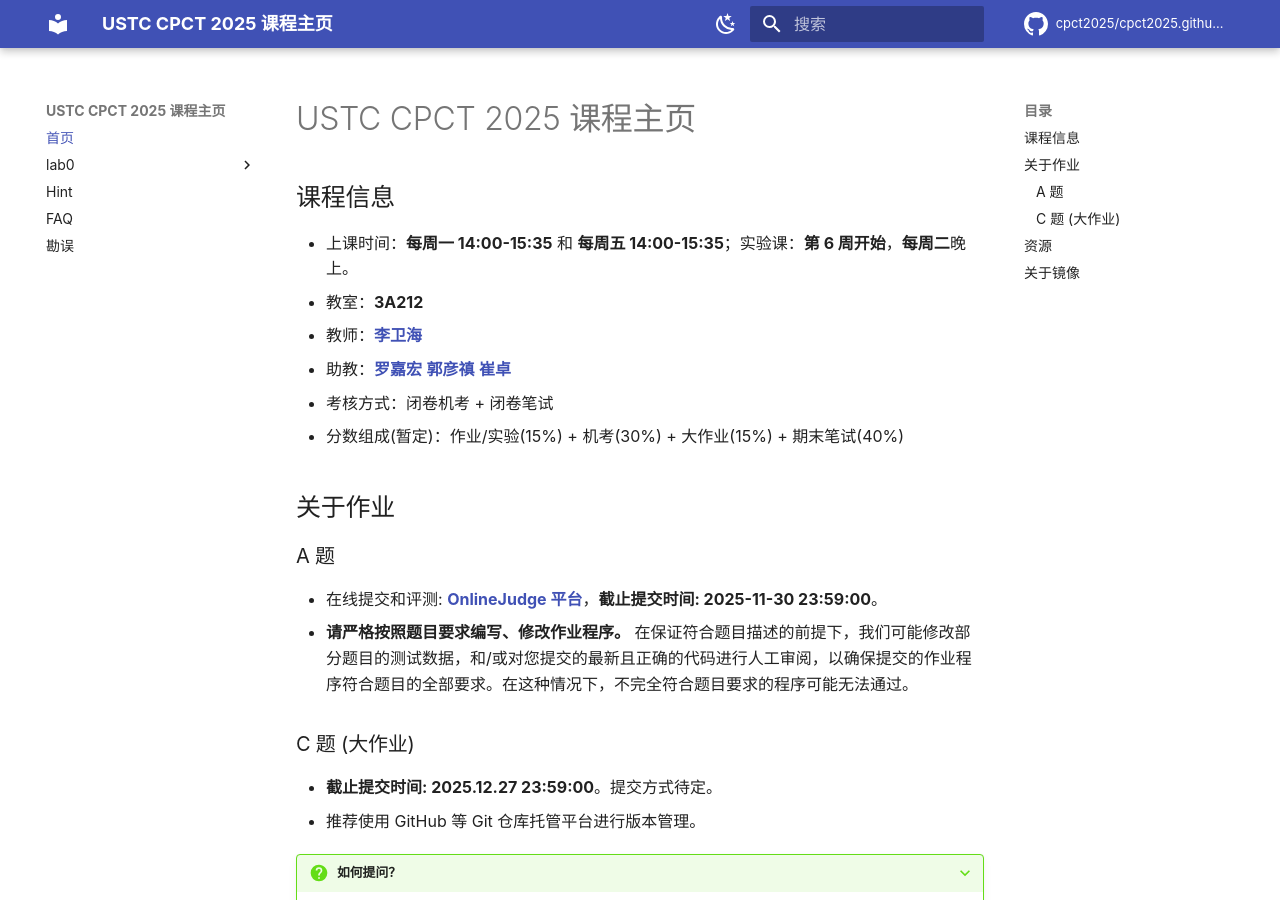
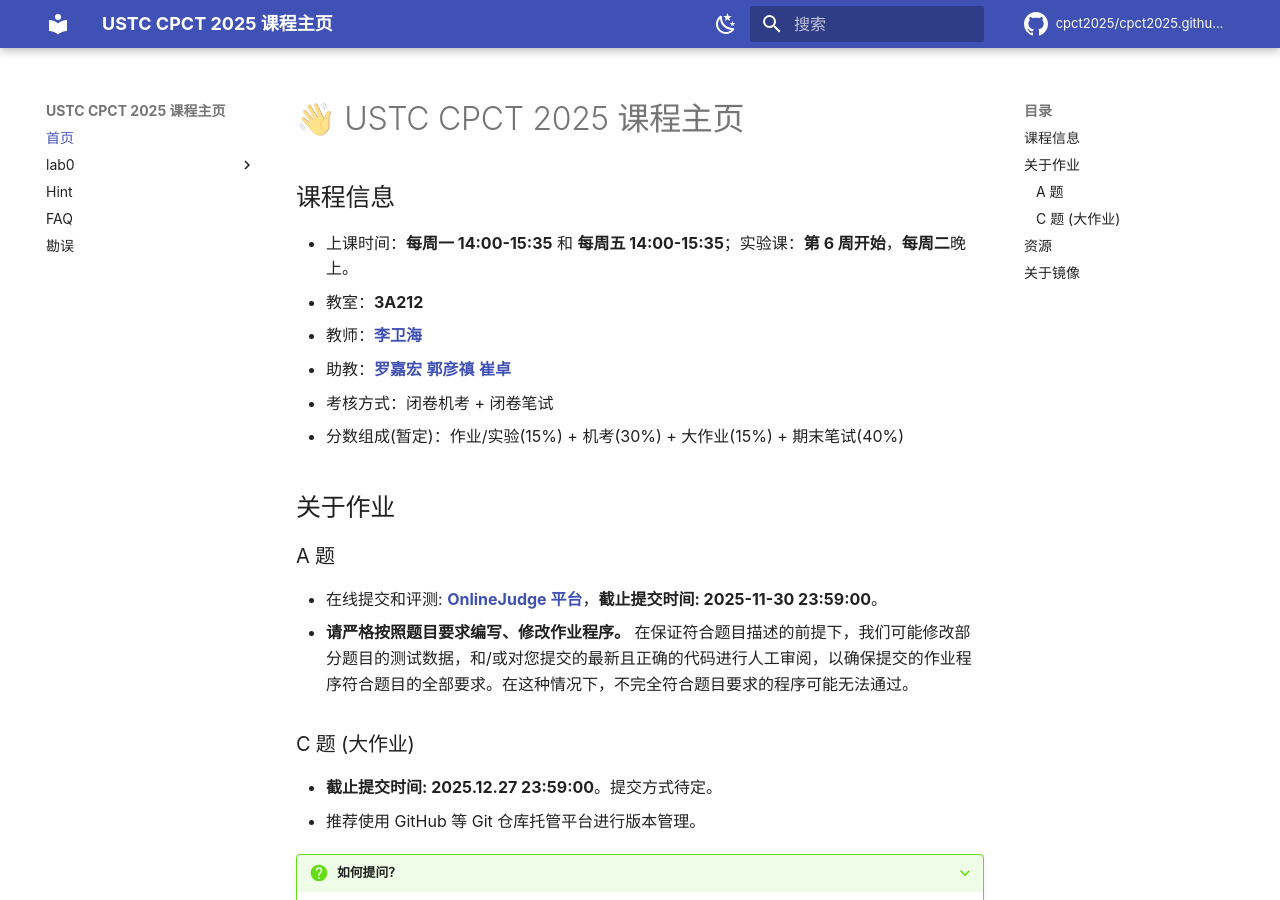
Before and after one commit to cpct2025/cpct2025.github.io, an MkDocs documentation site: the page built from docs/README.md, in a window 1280 px wide and 900 px high. Built offline with MkDocs 1.6.1 and Material for MkDocs 9.7.7, drawn with Linux system fonts in a browser that asks for light colours; comment, search, counter and statistics services are not loaded.

```diff
--- a/docs/README.md
+++ b/docs/README.md
@@ -1,4 +1,4 @@
-# USTC CPCT 2025 课程主页
+# 👋 USTC CPCT 2025 课程主页
 
 ## 课程信息
 
```
